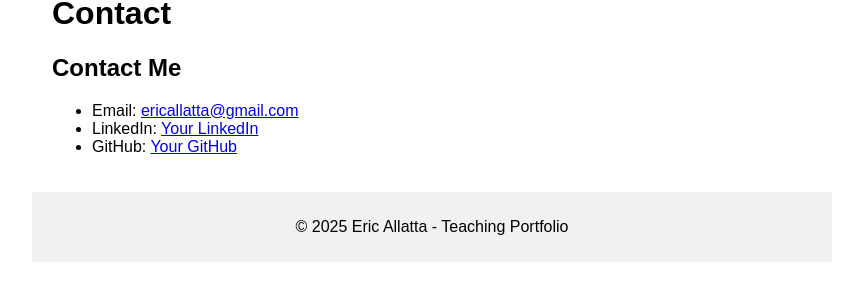
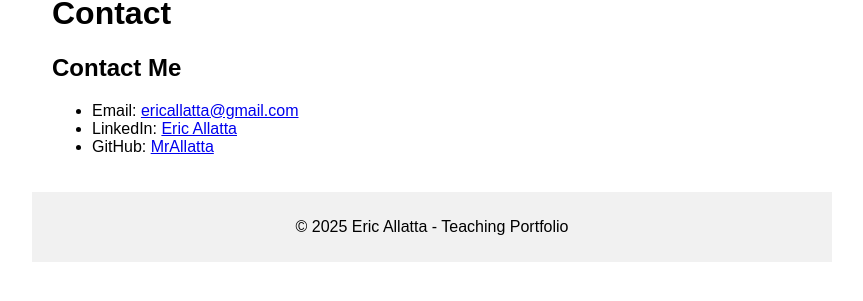
Before and after one commit to MrAllatta/teaching-portfolio, a Jekyll site: the page built from contact.md, in a window 1280 px wide. Shown: the part 164-465 px from the top of the page, without its empty margins (208-1071 px from the left). Built offline with Jekyll 4.4.1, drawn with Linux system fonts in a browser that asks for light colours.

Commit message:
fixed contact links

```diff
--- a/contact.md
+++ b/contact.md
@@ -7,5 +7,5 @@ permalink: /contact/
 ## Contact Me
 
 - Email: [ericallatta@gmail.com](mailto:ericallatta@gmail.com)
-- LinkedIn: [Your LinkedIn](https://www.linkedin.com/in/eric-allatta/)
-- GitHub: [Your GitHub](https://github.com/MrAllatta)
+- LinkedIn: [Eric Allatta](https://www.linkedin.com/in/eric-allatta/)
+- GitHub: [MrAllatta](https://github.com/MrAllatta)
```
